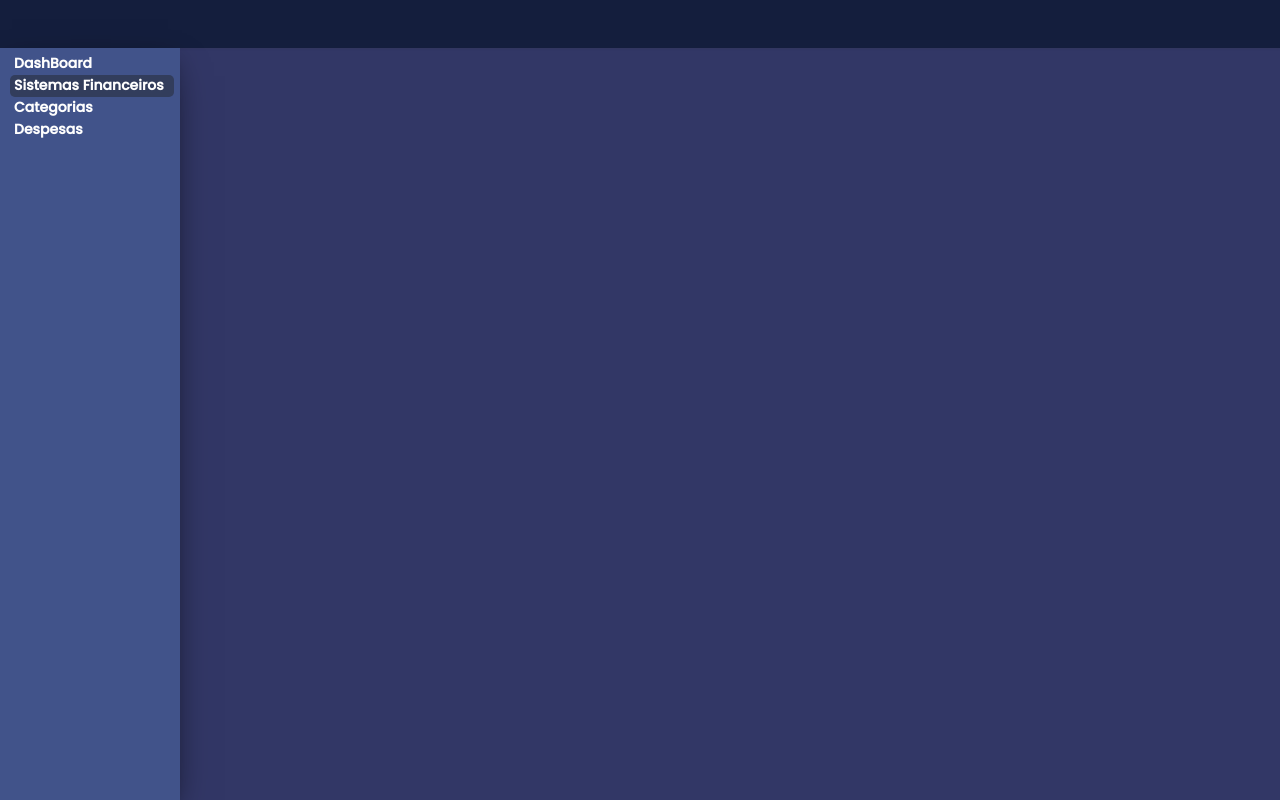
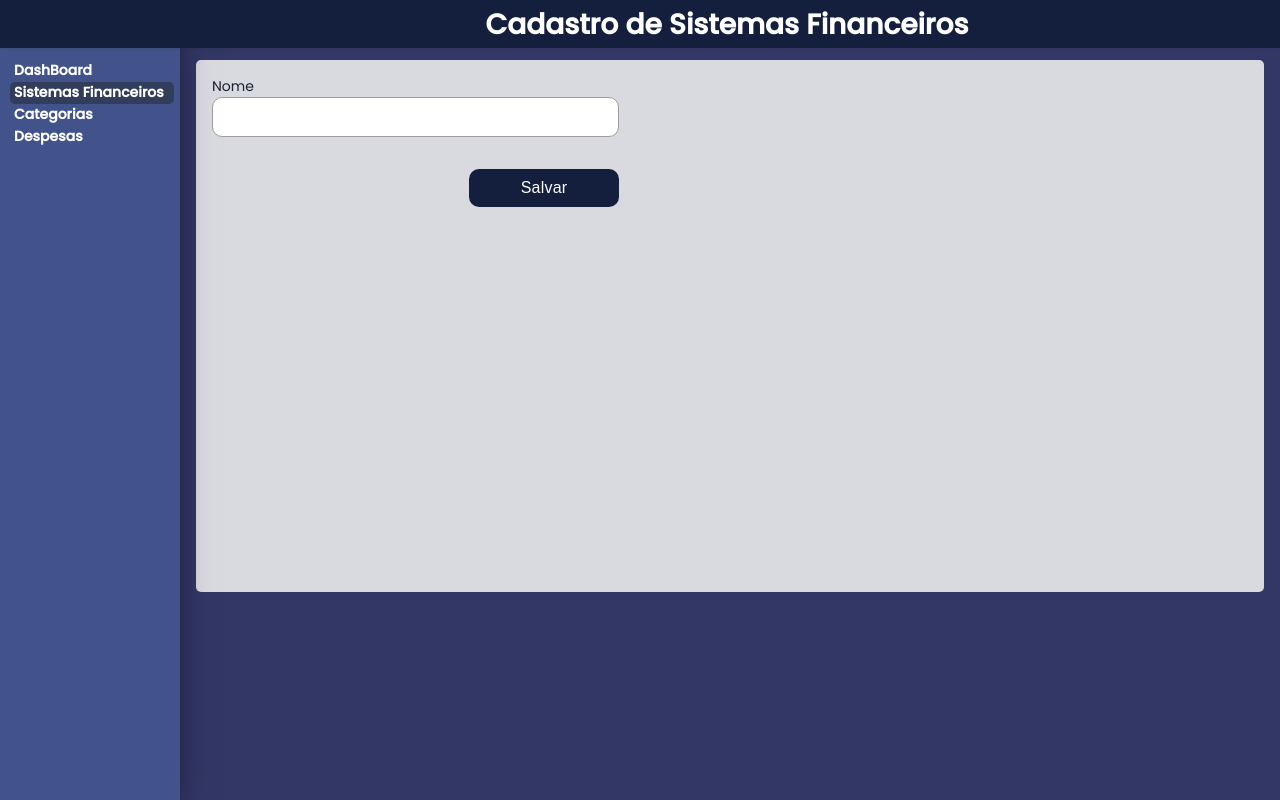
Before and after one commit to carloscampos2014/sys-financeiro, an Angular app in the folder front/my-financeiro/: page /sistema in a window 1280 px wide. Built offline with nearby package versions, Linux system fonts and the light colour scheme.

Commit message:
Tela de Cadasro de Sistemas Financeiros

```diff
--- a/front/my-financeiro/src/app/components/navbar/navbar.component.html
+++ b/front/my-financeiro/src/app/components/navbar/navbar.component.html
@@ -1 +1,5 @@
-<div class="container-navbar"></div>
+<div class="container-navbar">
+  <div class="navbar-title">
+    {{this.menuService.paginaSelecionada}}
+  </div>
+</div>
--- a/front/my-financeiro/src/app/components/navbar/navbar.component.scss
+++ b/front/my-financeiro/src/app/components/navbar/navbar.component.scss
@@ -1,4 +1,5 @@
 .container-navbar {
+  position: fixed;
   background: #141e3d;
   border: 1px solid #141e3d;
   box-sizing: border-box;
@@ -7,4 +8,15 @@
   display: flex;
   width: -webkit-fill-available;
   z-index: 9999;
+
+  .navbar-title {
+    display: flex;
+    font-weight: 600;
+    font-size: 28px;
+    width: 100%;
+    padding: 10px 16px 10px 190px;
+    text-align: center;
+    justify-content: center;
+    align-items: center;
+  }
 }
--- a/front/my-financeiro/src/app/components/navbar/navbar.component.ts
+++ b/front/my-financeiro/src/app/components/navbar/navbar.component.ts
@@ -1,4 +1,5 @@
 import { Component } from '@angular/core';
+import { MenuService } from 'src/app/services/menu.service';
 
 @Component({
   selector: 'navbar',
@@ -6,5 +7,7 @@ import { Component } from '@angular/core';
   styleUrls: ['./navbar.component.scss']
 })
 export class NavbarComponent {
+  constructor(public menuService: MenuService) {
 
+  }
 }
--- a/front/my-financeiro/src/app/components/sidebar/sidebar.component.scss
+++ b/front/my-financeiro/src/app/components/sidebar/sidebar.component.scss
@@ -1,6 +1,6 @@
 .container-sidebar {
   position: fixed;
-  padding-top: 5px;
+  padding-top: 60px;
   width: 180px;
   min-height: 700px;
   height: -webkit-fill-available;
--- a/front/my-financeiro/src/app/pages/categoria/categoria.component.ts
+++ b/front/my-financeiro/src/app/pages/categoria/categoria.component.ts
@@ -12,5 +12,6 @@ export class CategoriaComponent {
   }
   ngOnInit(): void {
     this.menuService.menuselecionado = 'categoria';
+    this.menuService.paginaSelecionada = 'Cadastro de Categorias';
   }
 }
--- a/front/my-financeiro/src/app/pages/dashboard/dashboard.component.ts
+++ b/front/my-financeiro/src/app/pages/dashboard/dashboard.component.ts
@@ -12,5 +12,6 @@ export class DashboardComponent {
   }
   ngOnInit(): void {
     this.menuService.menuselecionado = 'dashboard';
+    this.menuService.paginaSelecionada = '';
   }
 }
--- a/front/my-financeiro/src/app/pages/despesa/despesa.component.ts
+++ b/front/my-financeiro/src/app/pages/despesa/despesa.component.ts
@@ -12,5 +12,6 @@ export class DespesaComponent {
   }
   ngOnInit(): void {
     this.menuService.menuselecionado = 'despesa';
+    this.menuService.paginaSelecionada = 'Cadastro de Despesas';
   }
 }
--- a/front/my-financeiro/src/app/pages/login/login.component.scss
+++ b/front/my-financeiro/src/app/pages/login/login.component.scss
@@ -59,29 +59,6 @@
     color: #1b212d;
   }
 
-  .input-form {
-    display: flex;
-    align-items: center;
-    padding: 10px 15px;
-    width: 375px;
-    height: 18px;
-    background: #ffffff;
-    border: 1px solid #9e9e9e;
-    border-radius: 10px;
-
-    font-style: normal;
-    font-weight: 500;
-    font-size: 16px;
-    line-height: 24px;
-    letter-spacing: 0.2px;
-    color: #1b212d;
-  }
-
-  .error-input {
-    font-size: 14px;
-    color: red;
-  }
-
   .btn-login {
     margin-top: 16px;
     display: flex;
--- a/front/my-financeiro/src/app/pages/sistema/sistema.component.html
+++ b/front/my-financeiro/src/app/pages/sistema/sistema.component.html
@@ -1,2 +1,19 @@
 <navbar></navbar>
 <sidebar></sidebar>
+<div class="container-conteudo">
+  <div class="content-page">
+    <div class="form-page">
+      <div class="row">
+        <div class="group-row">
+          <label>Nome</label>
+          <input type="text" name="nome" id="nome" formControlName="nome" required="">
+        </div>
+      </div>
+      <div class="row-button">
+        <div class="group-button">
+          <input type="submit" class="btn-primary" value="Salvar">
+        </div>
+      </div>
+    </div>
+  </div>
+</div>
--- a/front/my-financeiro/src/app/pages/sistema/sistema.component.ts
+++ b/front/my-financeiro/src/app/pages/sistema/sistema.component.ts
@@ -12,5 +12,6 @@ export class SistemaComponent {
   }
   ngOnInit(): void {
     this.menuService.menuselecionado = 'sistema';
+    this.menuService.paginaSelecionada = 'Cadastro de Sistemas Financeiros';
   }
 }
--- a/front/my-financeiro/src/app/services/menu.service.ts
+++ b/front/my-financeiro/src/app/services/menu.service.ts
@@ -10,4 +10,5 @@ export class MenuService {
   }
 
   menuselecionado: string;
+  paginaSelecionada: string;
 }
--- a/front/my-financeiro/src/styles.scss
+++ b/front/my-financeiro/src/styles.scss
@@ -13,4 +13,95 @@ body {
   margin: 0;
   background: #323766;
   color: #ffffff;
+
+  font-size: 14px;
+  font-weight: 400;
+  font-style: normal;
+  line-height: 21px;
 }
+
+input {
+  display: flex;
+  align-items: center;
+  padding: 10px 15px;
+  width: 375px;
+  height: 18px;
+  background: #ffffff;
+  border: 1px solid #9e9e9e;
+  border-radius: 10px;
+
+  font-style: normal;
+  font-weight: 500;
+  font-size: 16px;
+  line-height: 24px;
+  letter-spacing: 0.2px;
+  color: #1b212d;
+}
+
+label {
+  color: #1b212d;
+}
+
+.error-input {
+  font-size: 14px;
+  color: red;
+}
+
+.container-conteudo {
+  padding: 60px 16px 16px 196px;
+  min-height: 500px;
+  height: -webkit-fill-available;
+  background: #323766;
+
+  .content-page {
+    background: #d8dae0;
+    padding: 16px;
+    border-radius: 5px;
+    min-height: 500px;
+    height: -webkit-fill-available;
+
+    .form-page {
+      display: grid;
+      justify-content: flex-start;
+
+      .row {
+        display: flex;
+        justify-content: flex-start;
+        align-items: center;
+        padding-bottom: 16px;
+
+        .group-row {}
+      }
+
+      .row-button {
+        display: flex;
+        justify-content: flex-end;
+        align-items: center;
+        padding-bottom: 16px;
+
+        .group-button {}
+      }
+    }
+  }
+}
+
+.btn-primary {
+  margin-top: 16px;
+  display: flex;
+  align-items: center;
+  justify-content: center;
+
+  width: 150px;
+  height: 38px;
+  border: 0px solid;
+  border-radius: 10px;
+  background: #141e3d;
+  cursor: pointer;
+
+  font-style: normal;
+  font-weight: 500;
+  font-size: 16px;
+  line-height: 16px;
+  color: #fefefe;
+  text-align: center;
+}
```
